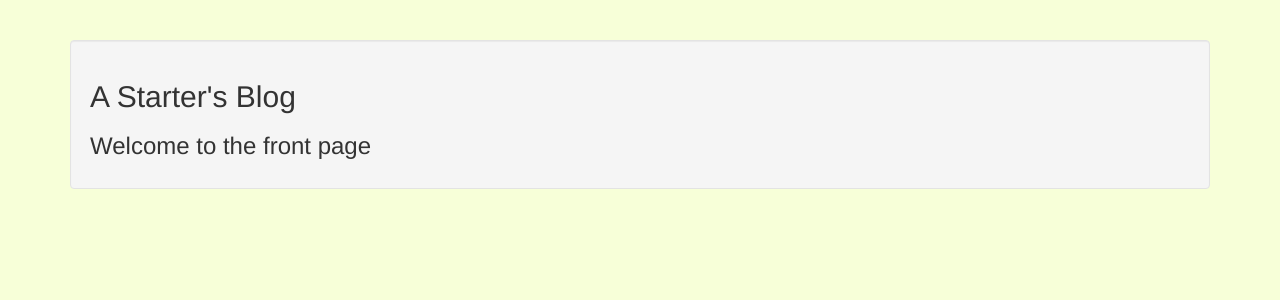
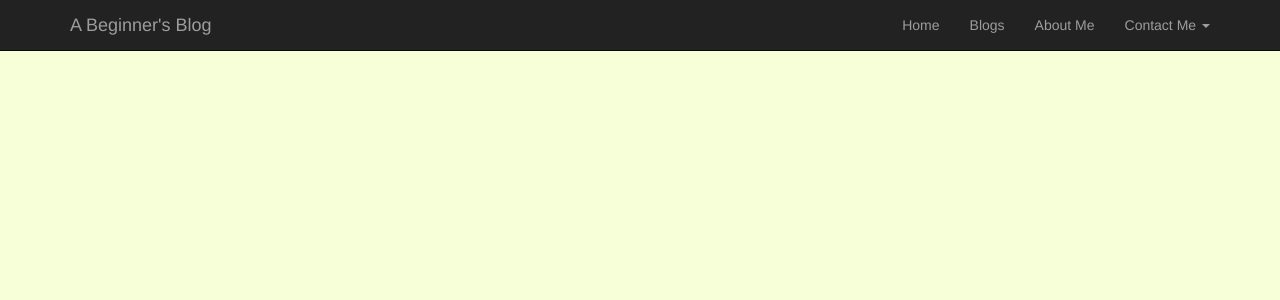
Before and after one commit to ShivamDh/Python-Projects, a Django app: template starter_blog/homepage/templates/home.html in a window 1280 px wide. Shown: the top 300 px of the page. Run offline with Django 3.2, Linux system fonts and the light colour scheme; the template is opened without the code that fills it, so the values that code supplies are empty; some libraries are stand-ins or nearby versions.

Commit message:
Created the base of the website and inheritance for pages

```diff
--- a/starter_blog/blogs/templates/blogs.html
+++ b/starter_blog/blogs/templates/blogs.html
@@ -1,9 +1,7 @@
-{% extends "header.html" %}
+{% extends "base.html" %}
 
 {% block content %}
 
-
 <h3> Welcome to the blogs page </h3>
 
-
 {% endblock %}
--- /dev/null
+++ b/starter_blog/homepage/templates/base.html
@@ -0,0 +1,79 @@
+<!DOCTYPE html>
+<html lang="en">
+
+<head>
+	<title> Starter's Blog </title>
+	<meta charset="utf-8" />
+	{% load staticfiles %}
+
+	<link rel='stylesheet' href="{% static 'css/bootstrap.min.css' %}" type='text/css'/>
+	<meta http-equiv="X-UA-Compatible" content="IE=edge">
+	<meta name='viewport' content = 'width=device-width, initial-scale=1.0' />
+
+	<style type="text/css">
+		html, body {
+			height: 100%;
+			background-color: #f7ffd8;
+		}
+	</style>
+</head>
+
+<body>
+	<div>
+		<nav class="navbar navbar-inverse navbar-fixed-top navigation-clean">
+			<div class="container">
+				<div class="navbar-header">
+					<a class="navbar-brand nabvar-link" href="#"> A Beginner's Blog </a>
+					<button class="navbar-toggle collapsed" data-target="#navcol-1" data-toggle="collapse">
+						<span class="sr-only"> Toggle navigation </span>
+						<span class="icon-bar"></span>
+						<span class="icon-bar"></span>
+						<span class="icon-bar"></span>
+					</button>
+				</div>
+				<div id="nav-col-1" class="collapse navbar-collapse">
+					<ul class="nav navbar-nav navbar-right">
+						<li role="presentation">
+							<a href="/"> Home </a>
+						</li>
+						<li role="presentation">
+							<a href="/blogs"> Blogs </a>
+						</li>
+						<li role="presentation">
+							<a href="#"> About Me </a>
+						</li>
+						<li class="dropdown">
+							<a class="dropdown-toggle" aria-expanded="false" href="#" data-toggle="dropdown">
+								Contact Me
+								<span class="caret"></span>
+							</a>
+							<ul class="dropdown-menu" role="menu">
+								<li role="presentation">
+									<a href="#"> Email </a>
+								</li>
+								<li role="presentation">
+									<a href="#"> Facebook </a>
+								</li>
+								<li role="presentation">
+									<a href="#"> Twitter </a>
+								</li>
+							</ul>
+						</li>
+					</ul>
+				</div>
+			</div>
+		</nav>
+	</div>
+
+	{% block content %}
+	{% endblock %}
+
+	<div>
+		Add Footer
+	</div>
+
+	<script src="https://ajax.googleapis.com/ajax/libs/jquery/1.12.4/jquery.min.js"></script>
+	<script src="{% static 'js/bootstrap.min.js' %}"></script>
+</body>
+
+</html>
--- a/starter_blog/homepage/templates/header.html
+++ /dev/null
@@ -1,31 +0,0 @@
-<!DOCTYPE html>
-<html lang="en">
-
-<head>
-	<title> Starter's Blog </title>
-	<meta charset="utf-8" />
-	{% load staticfiles %}
-	<link rel='stylesheet' href="{% static 'css/bootstrap.min.css' %}" type='text/css'/>
-	<meta name='viewport' content = 'width-device-width, initial-scale=1.0' />
-
-	<style type="text/css">
-		html, body {
-			height: 100%;
-			background-color: #f7ffd8;
-		}
-	</style>
-</head>
-
-<body>
-	<div class="container">
-		<div class="page-header well">
-			<h2> A Starter's Blog </h2>
-		<div>
-
-		{% block content %}
-
-		{% endblock %}
-	</div>
-</body>
-
-</html>
--- a/starter_blog/homepage/templates/home.html
+++ b/starter_blog/homepage/templates/home.html
@@ -1,9 +1,7 @@
-{% extends "header.html" %}
+{% extends "base.html" %}
 
 {% block content %}
 
-
-<h3> Welcome to the front page </h3>
-
+<p> HomePage </p>
 
 {% endblock %}
```
